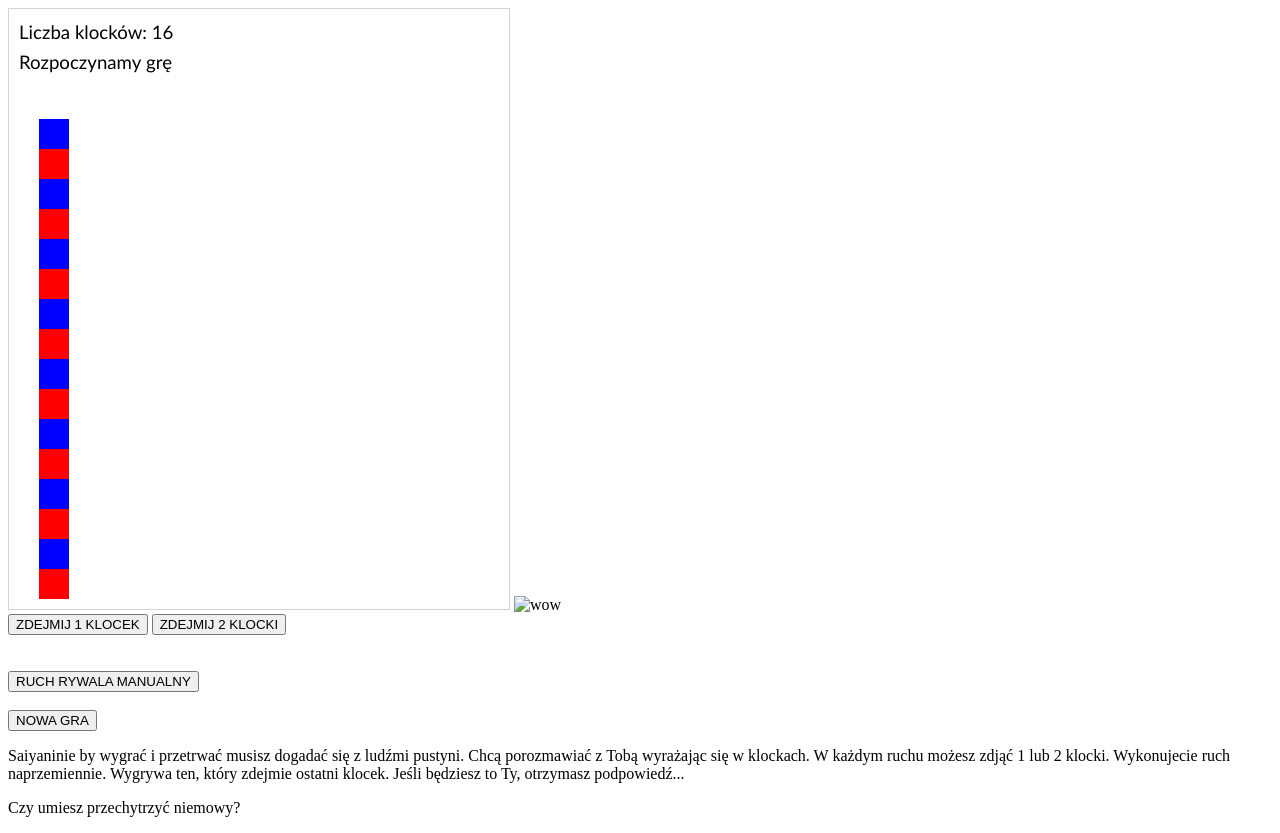
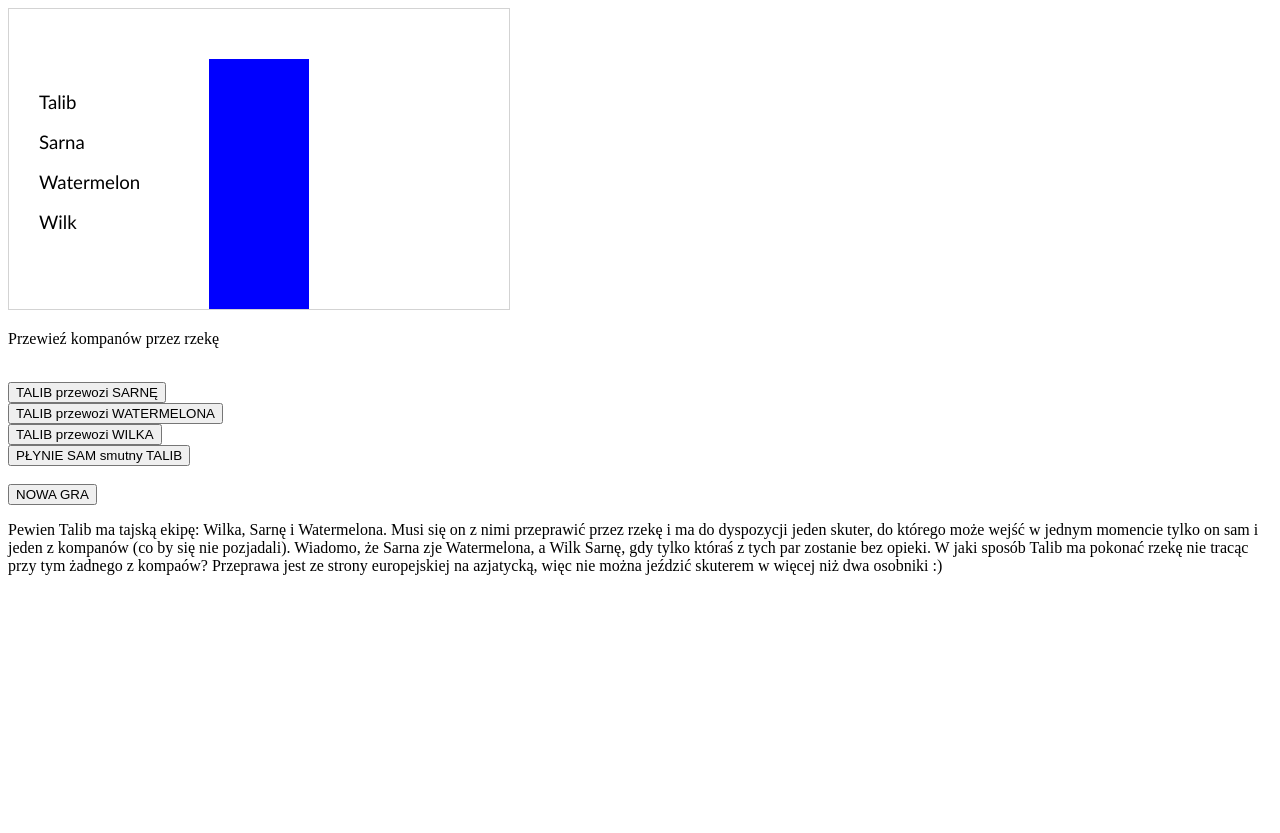
Before and after one commit to GoZaur/Klocki, a website: page index.html in a window 1280 px wide. After the commit the page ends 800 px from the top, so only its background shows below. Drawn offline with Linux system fonts and the light colour scheme.

Commit message:
commit new results river

```diff
--- a/index.html
+++ b/index.html
@@ -1,120 +1,173 @@
 <!DOCTYPE html>
-<html lang="en">
+<html>
   <head>
-    <meta charset="UTF-8" />
-    <meta name="viewport" content="width=device-width, initial-scale=1.0" />
-    <meta http-equiv="X-UA-Compatible" content="ie=edge" />
-    <title>HTML + CSS</title>
-    <link rel="stylesheet" href="styles.css" />
+    <meta
+      charset="UTF-8"
+      name="viewport"
+      content="width=device-width, initial-scale=1.0"
+    />
+    <canvas
+      id="myCanvas"
+      width="500"
+      height="300"
+      style="border: 1px solid #d3d3d3"
+    >
+      Your browser does not support the HTML5 canvas tag.</canvas
+    >
+  </head>
+  <body onload="startGame()">
+    <p>Przewieź kompanów przez rzekę</p>
+    <script>
+      var kupiec;
+      var koza;
+      var kapusta;
+      var wilk;
+      var text;
+      var string;
+      var stan;
 
-
-    <meta charset = "UTF-8" name="viewport" content="width=device-width, initial-scale=1.0"/>
-    <canvas id="myCanvas" width="500" height="600" style="border:1px solid #d3d3d3;">
-    Your browser does not support the HTML5 canvas tag.</canvas>
-
-    </head>
-    <body onload="startGame(0)">
-    <img id="wow" width="0" height="0" src="wow.jpg" alt="wow">
-    <script>
-
-    var liczba_klockow;
-    var liczba_klockow2;
-    var zwyciezca;
-    var info;
-    var info2;
-    var info3;
-    var ruch;
-    var automat;
-    var string;
-
-    function getRandomInt(min, max) {
-      min = Math.ceil(min);
-      max = Math.floor(max);
-      return Math.floor(Math.random() * (max - min)) + min;
-    }
-
-    function startGame(start) {
-
-      liczba_klockow = getRandomInt(12, 18);
-      ruch = 1;
-
-      if ( liczba_klockow % 3 == 0 )
-      {
-        liczba_klockow = liczba_klockow + getRandomInt(1, 3);
-      }
-      info = "Rozpoczynamy grę";
-      info2 = "";
-      info3 = "";
-      clear();
-      if ( start == 0 )
-      {
-        auto(1);
-      }
-      rysuj(liczba_klockow);
-      Show('.Player');
-      Hide('.Rywal');
-
-
+      function startGame() {
+        kupiec = 0;
+        koza = 0;
+        kapusta = 0;
+        wilk = 0;
+        stan = 0;
+        rysuj(0);
+        Show(".Koza");
+        Show(".Kapusta");
+        Show(".Wilk");
+        Show(".Kupiec");
       }
 
       function clear() {
         var canvasTemp = document.getElementById("myCanvas");
         var ctxTemp = canvasTemp.getContext("2d");
-        ctxTemp.clearRect(0, 0, 500, 600);
-
+        ctxTemp.clearRect(0, 0, 500, 300);
       }
 
-
-    function rysuj(n)
-    {
+      function rysuj(n) {
+        clear();
         var canvas = document.getElementById("myCanvas");
-      if (canvas.getContext)
-      {
-      var ctx = canvas.getContext('2d');
+        if (canvas.getContext) {
+          var ctx = canvas.getContext("2d");
           ctx.strokeStyle = "green";
-      var text = "Liczba klocków: " + n;
           ctx.font = "14pt Calibri";
           ctx.strokeStyle = "black";
           ctx.fillStyle = "black";
-      ctx.fillText(text, 10, 30);
-      ctx.fillText(info, 10, 60);
-      ctx.fillText(info2, 10, 90);
-      ctx.fillText(info3, 10, 120);
-    //	ctx.fillText(string, 400, 60);
 
-      for ( i = 1; i <= n; i += 1 )
-      {
-    //		ctx.fillText(string, 400, 20 + 10 * i);
-        ctx.beginPath();
-        ctx.lineWidth = "4";
-        if ( i % 2 == 1 )
-        {
-          ctx.strokeStyle = "red";
-          ctx.fillStyle = "red";
-        }
-        else
-        {
+          //rysowanie rzeki
           ctx.strokeStyle = "blue";
           ctx.fillStyle = "blue";
-        }
-        ctx.fillRect(30, 590 - 30 * i, 30, 30);
+          ctx.fillRect(200, 50, 100, 250);
           ctx.stroke();
 
+          //zmiany statusów
+          if (n == 1) {
+            //koza
+            koza = (koza + 1) % 2;
+            kupiec = (kupiec + 1) % 2;
+            stan = (stan + 1) % 2;
+          }
+
+          if (n == 2) {
+            //kapusta
+            kapusta = (kapusta + 1) % 2;
+            kupiec = (kupiec + 1) % 2;
+            stan = (stan + 1) % 2;
+          }
+
+          if (n == 3) {
+            //wilk
+            wilk = (wilk + 1) % 2;
+            kupiec = (kupiec + 1) % 2;
+            stan = (stan + 1) % 2;
+          }
+
+          if (n == 4) {
+            //sam kupiec
+            kupiec = (kupiec + 1) % 2;
+            stan = (stan + 1) % 2;
+          }
+
+          //ukrywanie przycisków
+          if (koza == stan) {
+            Show(".Koza");
+          } else {
+            Hide(".Koza");
+          }
+
+          if (kapusta == stan) {
+            Show(".Kapusta");
+          } else {
+            Hide(".Kapusta");
+          }
+
+          if (wilk == stan) {
+            Show(".Wilk");
+          } else {
+            Hide(".Wilk");
+          }
+
+          //rysowanie postaci
+          ctx.font = "14pt Calibri";
+          ctx.strokeStyle = "black";
+          ctx.fillStyle = "black";
+
+          string = "Talib";
+          if (kupiec == 0) {
+            ctx.fillText(string, 30, 100);
+          } else {
+            ctx.fillText(string, 330, 100);
+          }
+
+          string = "Sarna";
+          if (koza == 0) {
+            ctx.fillText(string, 30, 140);
+          } else {
+            ctx.fillText(string, 330, 140);
+          }
+
+          string = "Watermelon";
+          if (kapusta == 0) {
+            ctx.fillText(string, 30, 180);
+          } else {
+            ctx.fillText(string, 330, 180);
+          }
+
+          string = "Wilk";
+          if (wilk == 0) {
+            ctx.fillText(string, 30, 220);
+          } else {
+            ctx.fillText(string, 330, 220);
+          }
+
+          var text = "";
+          if (koza == 1 && wilk == 1 && kupiec == 1 && kapusta == 1) {
+            text =
+              "Wygrałeś! Gratulacje! Wszyscy wrócili cali i zdrowi:) Teraz wbij na maila";
+            Hide(".Koza");
+            Hide(".Kapusta");
+            Hide(".Wilk");
+            Hide(".Kupiec");
+          } else {
+            if (
+              (koza == wilk && wilk != kupiec) ||
+              (koza == kapusta && koza != kupiec)
+            ) {
+              if (koza == wilk) {
+                text = "Przegrałeś! Wilk zjadł Sarnę :( Spróbuj jeszcze raz";
+              } else {
+                text =
+                  "Przegrałeś! Sarna zjadła Watermelona :( Spróbuj jeszcze raz";
+              }
+              Hide(".Koza");
+              Hide(".Kapusta");
+              Hide(".Wilk");
+              Hide(".Kupiec");
             }
           }
 
-    }
-
-    function showHide(klasa) {
-    var elemArray = document.querySelectorAll(klasa);
-    for (var i = 0; i < elemArray.length; i++) {
-        var elem = elemArray[i];
-        var elemStyleDisplay = elem.style.display;
-        if (elemStyleDisplay === 'none') {
-          elem.style.display = 'block';
-        } else {
-          elem.style.display = 'none';
-        }
+          ctx.fillText(text, 10, 30);
         }
       }
 
@@ -123,8 +176,8 @@
         for (var i = 0; i < elemArray.length; i++) {
           var elem = elemArray[i];
           var elemStyleDisplay = elem.style.display;
-        if (elemStyleDisplay === 'none') {
-          elem.style.display = 'block';
+          if (elemStyleDisplay === "none") {
+            elem.style.display = "block";
           } else {
             //elem.style.display = 'none';
           }
@@ -136,165 +189,40 @@
         for (var i = 0; i < elemArray.length; i++) {
           var elem = elemArray[i];
           var elemStyleDisplay = elem.style.display;
-        if (elemStyleDisplay === 'none') {
+          if (elemStyleDisplay === "none") {
             //elem.style.display = 'block';
           } else {
-          elem.style.display = 'none';
+            elem.style.display = "none";
           }
         }
       }
-
-    function rysuj_zyczenia()
-    {
-      var canvas = document.getElementById("myCanvas");
-      if (canvas.getContext)
-      {
-      var ctx = canvas.getContext('2d');
-      var i = 30;
-      var odl = 20;
-      var szer = 250;
-      ctx.textAlign = "center";
-      ctx.strokeStyle = "green";
-      ctx.font = "20pt Calibri";
-      ctx.strokeStyle = "black";
-      ctx.fillStyle = "black";
-
-
-
-      i = i + 1*odl;
-      ctx.fillText("Gratulacje!", szer, i);
-      i = i + 1*odl;
-
-      ctx.textAlign = "left";
-      var img = document.getElementById("wow");
-      ctx.drawImage(img, 10, i);
-
-      }
-    }
-
-
-    function zdejmij(n)
-    {
-      if ( liczba_klockow > 0 )
-      {
-        info = "";
-        info2 = "";
-        info3 = "";
-        liczba_klockow = liczba_klockow - n;
-        if ( liczba_klockow < 0 )
-        {
-          liczba_klockow = 0;
-        }
-
-        if ( liczba_klockow > 0 )
-        {
-
-        }
-        else
-        {
-          zwyciezca = 1;
-          info = ""
-          info2 = "";
-          info3 = "";
-          showHide('.Rywal');
-          clear();
-          rysuj_zyczenia();
-          return;
-          //window.location = 'http://www.wp.pl';
-        }
-
-
-        clear();
-        rysuj(liczba_klockow);
-        showHide('.Player');
-        showHide('.Rywal');
-        if ( automat == 1 )
-        {
-          rywal_zdejmij();
-        }
-      }
-    }
-
-    function rywal_zdejmij()
-    {
-      if ( liczba_klockow > 0 )
-      {
-
-        if ( liczba_klockow > 0 )
-        {
-          if ( liczba_klockow % 3 == 0 )
-          {
-            liczba_klockow2 = getRandomInt(1, 3);
-          }
-          else
-          {
-            liczba_klockow2 = ( liczba_klockow % 3 );
-          }
-          if ( liczba_klockow - liczba_klockow2 > 0 )
-          {
-                  info = "Liczba klocków zdjęta przez przeciwnika: " + liczba_klockow2;
-          }
-          else
-          {
-            zwyciezca = 2;
-          }
-        }
-        else
-        {
-        }
-
-        liczba_klockow = liczba_klockow - liczba_klockow2;
-
-        if ( ( liczba_klockow  == 0 ) && ( liczba_klockow2 > 0 ) )
-        {
-          info = "Przegrałeś :( Spróbuj jeszcze raz!";
-          showHide('.Player');
-        }
-
-        clear();
-        rysuj(liczba_klockow);
-        showHide('.Player');
-        showHide('.Rywal');
-
-      }
-    }
-
-    function auto(n)
-    {
-      automat = n;
-      showHide('.Auto1');
-      showHide('.Auto0');
-
-    }
     </script>
-    <br>
-    <div class='Player'>
-    <button onclick ="zdejmij(1)">ZDEJMIJ 1 KLOCEK</button>
-    <button onclick ="zdejmij(2)">ZDEJMIJ 2 KLOCKI</button>
+    <br />
+    <div class="Koza">
+      <button onclick="rysuj(1)">TALIB przewozi SARNĘ</button>
     </div>
-    <br>
-    <div class='Rywal' style="display:none">
-    <button onclick ="rywal_zdejmij()">POKAŻ RUCH RYWALA</button>
+    <div class="Kapusta">
+      <button onclick="rysuj(2)">TALIB przewozi WATERMELONA</button>
     </div>
-    <br>
-
-    <div class='Auto1'>
-    <button onclick ="auto(1)">RUCH RYWALA AUTOMATYCZNY</button>
+    <div class="Wilk">
+      <button onclick="rysuj(3)">TALIB przewozi WILKA</button>
     </div>
-    <div class='Auto0' style="display:none">
-    <button onclick ="auto(2)">RUCH RYWALA MANUALNY</button>
+    <div class="Kupiec">
+      <button onclick="rysuj(4)">PŁYNIE SAM smutny TALIB</button>
     </div>
 
-    <br>
-    <button onclick ="startGame(1)">NOWA GRA</button>
+    <br />
+    <button onclick="startGame()">NOWA GRA</button>
 
-    <p>Saiyaninie by wygrać i przetrwać musisz dogadać się z ludźmi pustyni. Chcą porozmawiać z Tobą wyrażając się w klockach. W każdym ruchu możesz zdjąć 1 lub 2 klocki. Wykonujecie ruch naprzemiennie. Wygrywa ten, który zdejmie ostatni klocek. Jeśli będziesz to Ty, otrzymasz podpowiedź...</p>
-    <p>Czy umiesz przechytrzyć niemowy?</p>
-
-
-
-
-
-  </head>
-
+    <p>
+      Pewien Talib ma tajską ekipę: Wilka, Sarnę i Watermelona. Musi się on z
+      nimi przeprawić przez rzekę i ma do dyspozycji jeden skuter, do którego
+      może wejść w jednym momencie tylko on sam i jeden z kompanów (co by się
+      nie pozjadali). Wiadomo, że Sarna zje Watermelona, a Wilk Sarnę, gdy tylko
+      któraś z tych par zostanie bez opieki. W jaki sposób Talib ma pokonać
+      rzekę nie tracąc przy tym żadnego z kompaów? Przeprawa jest ze strony
+      europejskiej na azjatycką, więc nie można jeździć skuterem w więcej niż
+      dwa osobniki :)
+    </p>
+  </body>
 </html>
```
Lines whose indentation alone changed are shown as unchanged.
